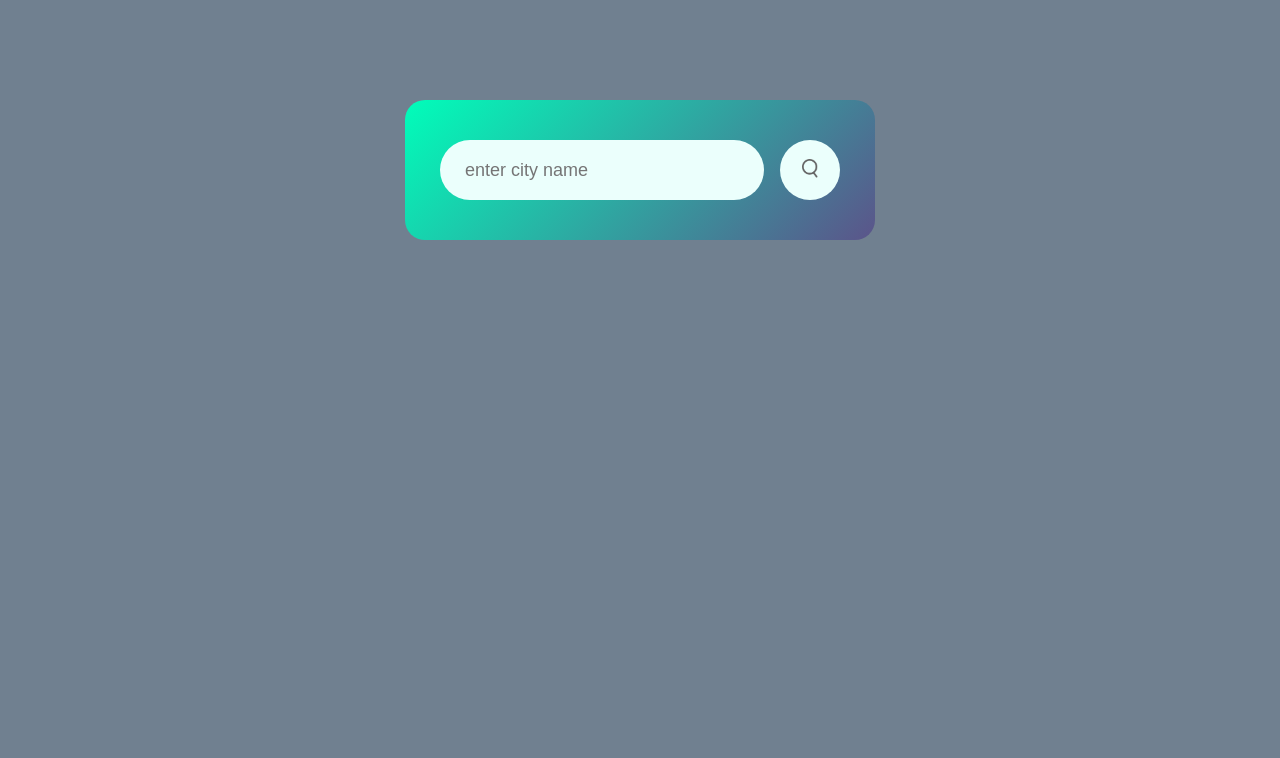
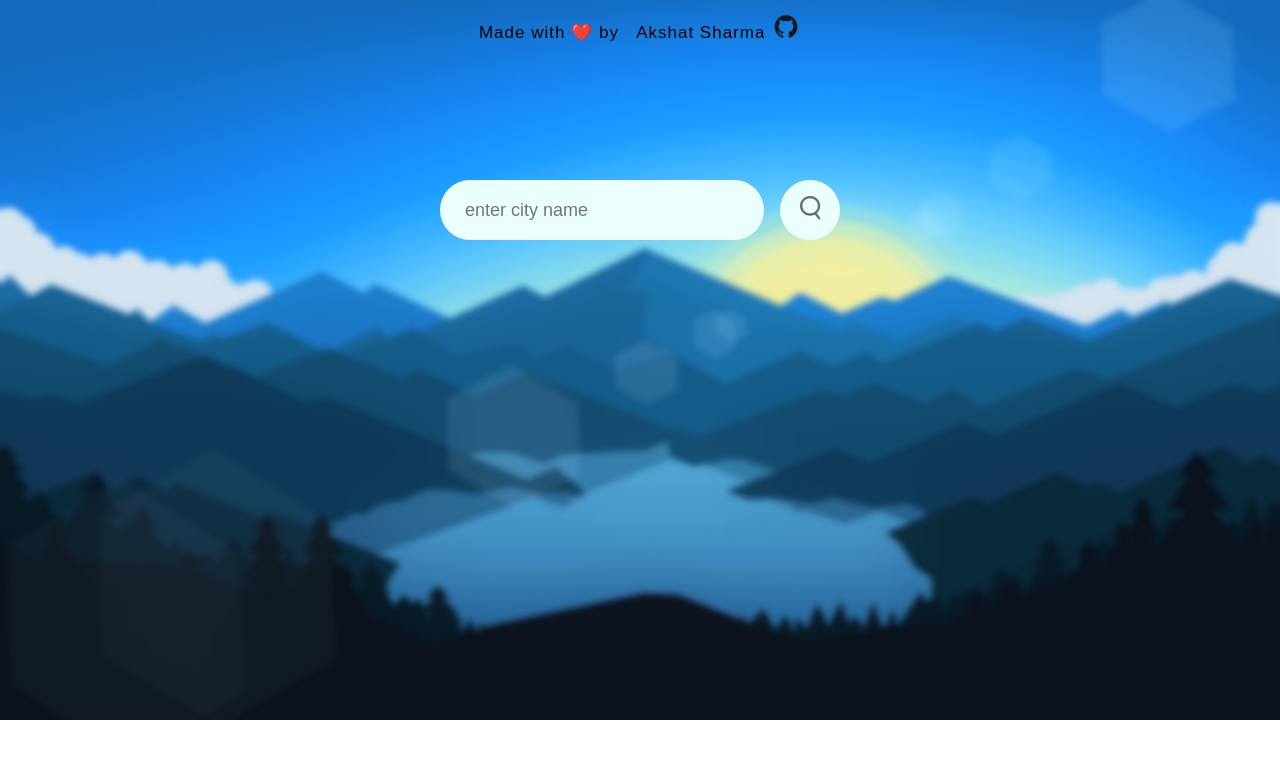
Before and after one commit to 1axat/Any-Weather, a plain HTML site: page index.html in a window 1280 px wide. Drawn offline with Linux system fonts and the light colour scheme.

Commit message:
first commit

```diff
--- a/index.html
+++ b/index.html
@@ -9,7 +9,7 @@
         <div class="card">
             <div class="search">
                 <input type="text" placeholder="enter city name" spellcheck="false">
-                <button><img src="icons/search.png"></button>
+                <button class="search-btn"><img src="icons/search.png"></button>
             </div>
             <div class="error">
                 <p>Invalid city name</p>
@@ -36,6 +36,12 @@
                 </div>
             </div>
         </div>
+        <section class="copyright">
+            <p>
+              Made with ❤️ by &nbsp; <a href="https://github.com/1axat" target="_blank">Akshat Sharma </a>
+              <img src="icons/github logo.png" class="git-logo">
+            </p>
+          </section>
 
         <script src="script.js"></script>
     </body>
--- a/style.css
+++ b/style.css
@@ -5,13 +5,20 @@
     box-sizing: border-box;
 }
 body{
-    background-color: #708090;
+    background-image: url(icons/back\ image.jpg);
+    background-repeat: no-repeat;
+    background-attachment: fixed;
+    background-size: 100%;
+
+
+
 }
+
 
 .card{
     width: 90%;
     max-width: 470px;
-    background: linear-gradient(135deg, #00feba, #5b548a);
+
     color: #fff;
     margin: 100px auto 0;
     border-radius: 20px;
@@ -36,6 +43,7 @@ body{
     border-radius: 30px;
     flex: 1;
     margin-right: 16px ;
+    margin-top: 40px;
     font-size: 18px;
 }
 
@@ -44,12 +52,19 @@ body{
     outline: 0;
     background: #ebfffc;
     border-radius: 50%;
+    margin-top: 39px;
     width: 60px;
     height: 60px;
     cursor: pointer;
 }
+
+.search button img:hover{
+    width: 32px;
+
+}
+
 .search button img{
-    width: 16px;
+    width: 21px;
 }
 
 .weather-icon{
@@ -97,3 +112,29 @@ body{
     margin-top: 10px;
     display: none;
 }
+
+
+.copyright{
+    position: absolute;
+    top: 0;
+    left: 0;
+    right: 0;
+    font-size: 17px;
+    font-weight: 300;
+    letter-spacing: 1px;
+    margin-top: 15px;
+    text-align: center;
+  }
+
+  .copyright p a{
+
+    color: var(--text-color);
+    text-decoration: none;
+    font-weight: 500;
+  }
+
+  .git-logo{
+
+    border-radius: 20px;
+    width: 30px;
+  }
```
Also changed, not shown: icons/back image.jpg (added), icons/github logo.png (added).
